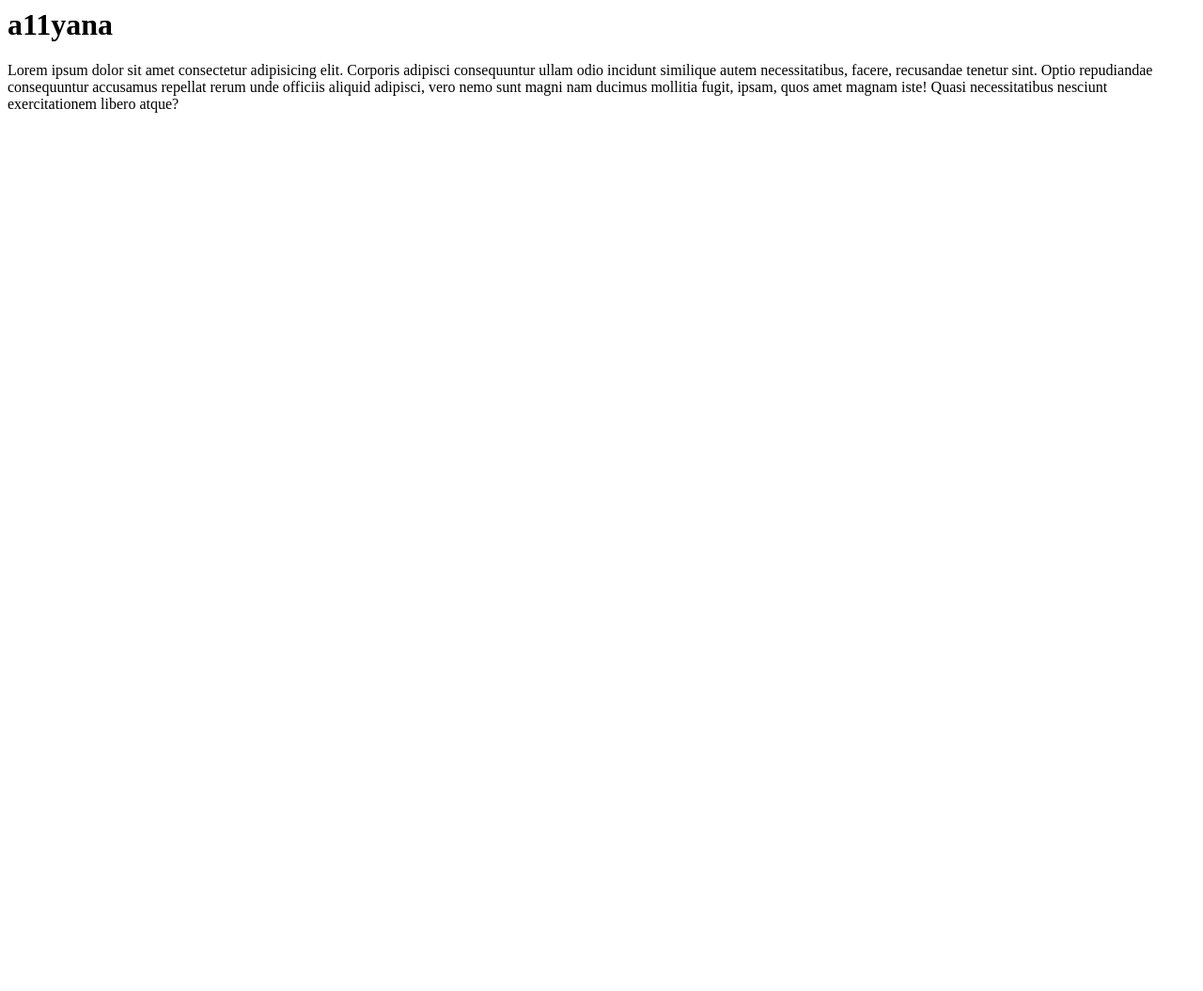
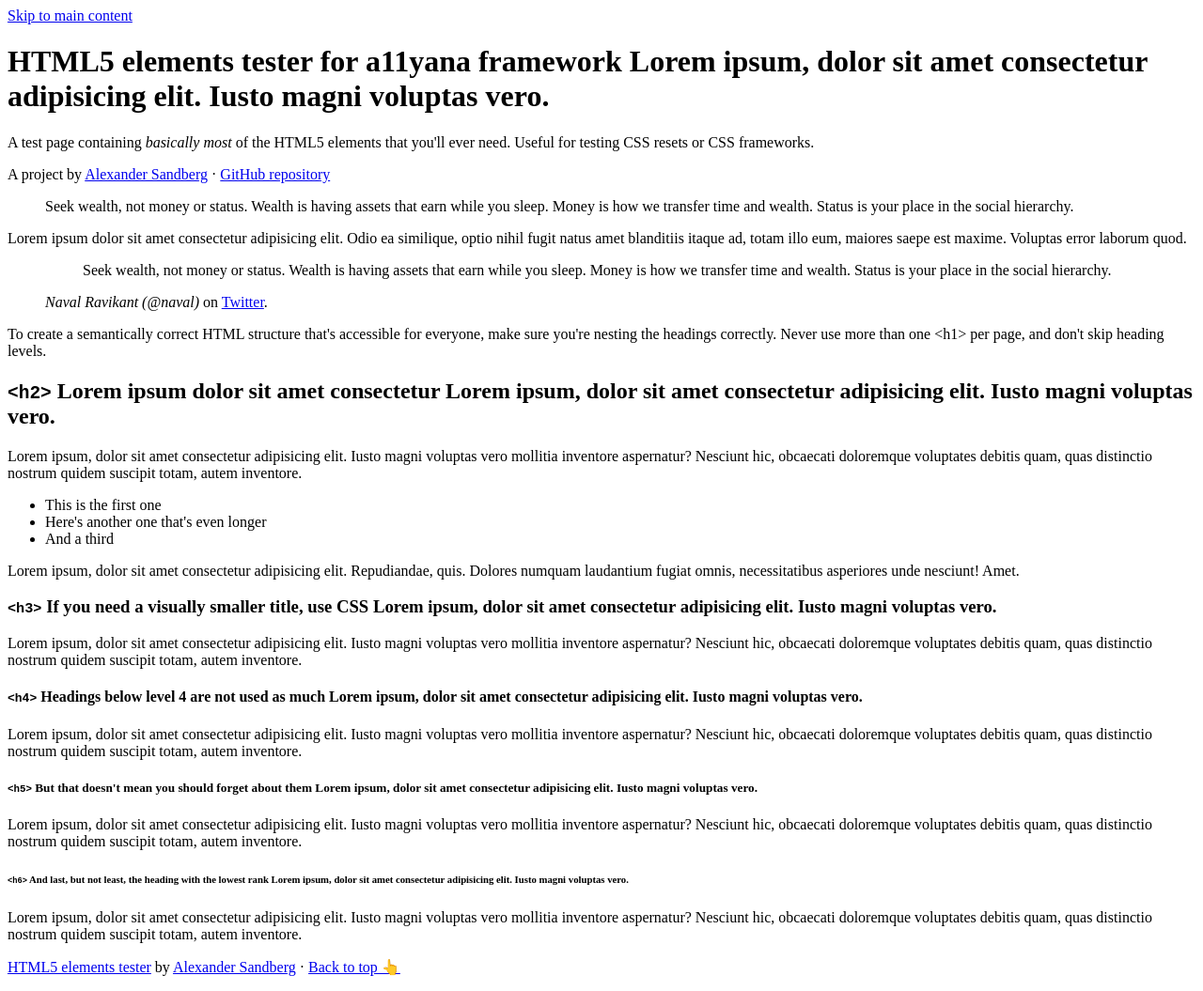
Before and after one commit to alexandersandberg/a11yana, a website: page index.html in a window 1280 px wide. Shown: the whole page at 94% size. Before the commit the page ends 800 px from the top, so only its background shows below. Drawn offline with Linux system fonts and the light colour scheme.

Commit message:
Update test document

```diff
--- a/index.html
+++ b/index.html
@@ -1,15 +1,71 @@
+<!DOCTYPE html>
 <html lang="en">
 <head>
   <meta charset="UTF-8">
   <meta name="viewport" content="width=device-width, initial-scale=1.0">
   <meta http-equiv="X-UA-Compatible" content="ie=edge">
-  <title>a11yana</title>
-  <link rel="stylesheet" href="dist/a11yana.min.css">
+	<title>HTML5 elements tester for a11yana</title>
+	<link rel="stylesheet" href="dist/a11yana.css">
 </head>
-<body>
-  <main>
-    <h1>a11yana</h1>
-    <p>Lorem ipsum dolor sit amet consectetur adipisicing elit. Corporis adipisci consequuntur ullam odio incidunt similique autem necessitatibus, facere, recusandae tenetur sint. Optio repudiandae consequuntur accusamus repellat rerum unde officiis aliquid adipisci, vero nemo sunt magni nam ducimus mollitia fugit, ipsam, quos amet magnam iste! Quasi necessitatibus nesciunt exercitationem libero atque?</p>
+<body id="body">
+	<a href="#main">Skip to main content</a>
+
+  <main id="main">
+		<h1>
+			HTML5 elements tester for a11yana framework
+			<span>Lorem ipsum, dolor sit amet consectetur adipisicing elit. Iusto magni voluptas vero.</span>
+		</h1>
+		<p>A test page containing <em>basically most</em> of the HTML5 elements that you'll ever need. Useful for testing CSS resets or CSS frameworks.</p>
+		<p>A project by <a href="https://alexandersandberg.com">Alexander Sandberg</a> · <a href="https://github.com/alexandersandberg/html5-elements-tester">GitHub repository</a></p>
+		<blockquote>
+			<p>Seek wealth, not money or status. Wealth is having assets that earn while you sleep. Money is how we transfer time and wealth. Status is your place in the social hierarchy.</p>
+		</blockquote>
+		<p>Lorem ipsum dolor sit amet consectetur adipisicing elit. Odio ea similique, optio nihil fugit natus amet blanditiis itaque ad, totam illo eum, maiores saepe est maxime. Voluptas error laborum quod.</p>
+		<figure>
+			<blockquote>
+				<p>Seek wealth, not money or status. Wealth is having assets that earn while you sleep. Money is how we transfer time and wealth. Status is your place in the social hierarchy.</p>
+			</blockquote>
+
+			<figcaption>
+				<cite>Naval Ravikant (@naval)</cite> on <a href="https://twitter.com/naval/status/1002103497725173760">Twitter</a>.
+			</figcaption>
+		</figure>
+		<p>To create a semantically correct HTML structure that's accessible for everyone, make sure you're nesting the headings correctly. Never use more than one &lt;h1&gt; per page, and don't skip heading levels.</p>
+		<h2>
+			<code>&lt;h2&gt;</code> Lorem ipsum dolor sit amet consectetur
+			<span>Lorem ipsum, dolor sit amet consectetur adipisicing elit. Iusto magni voluptas vero.</span>
+		</h2>
+		<p>Lorem ipsum, dolor sit amet consectetur adipisicing elit. Iusto magni voluptas vero mollitia inventore aspernatur? Nesciunt hic, obcaecati doloremque voluptates debitis quam, quas distinctio nostrum quidem suscipit totam, autem inventore.</p>
+		<ul>
+			<li>This is the first one</li>
+			<li>Here's another one that's even longer</li>
+			<li>And a third</li>
+		</ul>
+		<p>Lorem ipsum, dolor sit amet consectetur adipisicing elit. Repudiandae, quis. Dolores numquam laudantium fugiat omnis, necessitatibus asperiores unde nesciunt! Amet.</p>
+		<h3>
+			<code>&lt;h3&gt;</code> If you need a visually smaller title, use CSS
+			<span>Lorem ipsum, dolor sit amet consectetur adipisicing elit. Iusto magni voluptas vero.</span>
+		</h3>
+		<p>Lorem ipsum, dolor sit amet consectetur adipisicing elit. Iusto magni voluptas vero mollitia inventore aspernatur? Nesciunt hic, obcaecati doloremque voluptates debitis quam, quas distinctio nostrum quidem suscipit totam, autem inventore.</p>
+		<h4>
+			<code>&lt;h4&gt;</code> Headings below level 4 are not used as much
+			<span>Lorem ipsum, dolor sit amet consectetur adipisicing elit. Iusto magni voluptas vero.</span>
+		</h4>
+		<p>Lorem ipsum, dolor sit amet consectetur adipisicing elit. Iusto magni voluptas vero mollitia inventore aspernatur? Nesciunt hic, obcaecati doloremque voluptates debitis quam, quas distinctio nostrum quidem suscipit totam, autem inventore.</p>
+		<h5>
+			<code>&lt;h5&gt;</code> But that doesn't mean you should forget about them
+			<span>Lorem ipsum, dolor sit amet consectetur adipisicing elit. Iusto magni voluptas vero.</span>
+		</h5>
+		<p>Lorem ipsum, dolor sit amet consectetur adipisicing elit. Iusto magni voluptas vero mollitia inventore aspernatur? Nesciunt hic, obcaecati doloremque voluptates debitis quam, quas distinctio nostrum quidem suscipit totam, autem inventore.</p>
+		<h6>
+			<code>&lt;h6&gt;</code> And last, but not least, the heading with the lowest rank
+			<span>Lorem ipsum, dolor sit amet consectetur adipisicing elit. Iusto magni voluptas vero.</span>
+		</h6>
+		<p>Lorem ipsum, dolor sit amet consectetur adipisicing elit. Iusto magni voluptas vero mollitia inventore aspernatur? Nesciunt hic, obcaecati doloremque voluptates debitis quam, quas distinctio nostrum quidem suscipit totam, autem inventore.</p>
   </main>
+
+  <footer>
+    <p><a href="https://github.com/alexandersandberg/html5-elements-tester">HTML5 elements tester</a> by <a href="https://alexandersandberg.com">Alexander Sandberg</a> · <a href="#body">Back to top 👆</a></p>
+  </footer>
 </body>
 </html>
```
